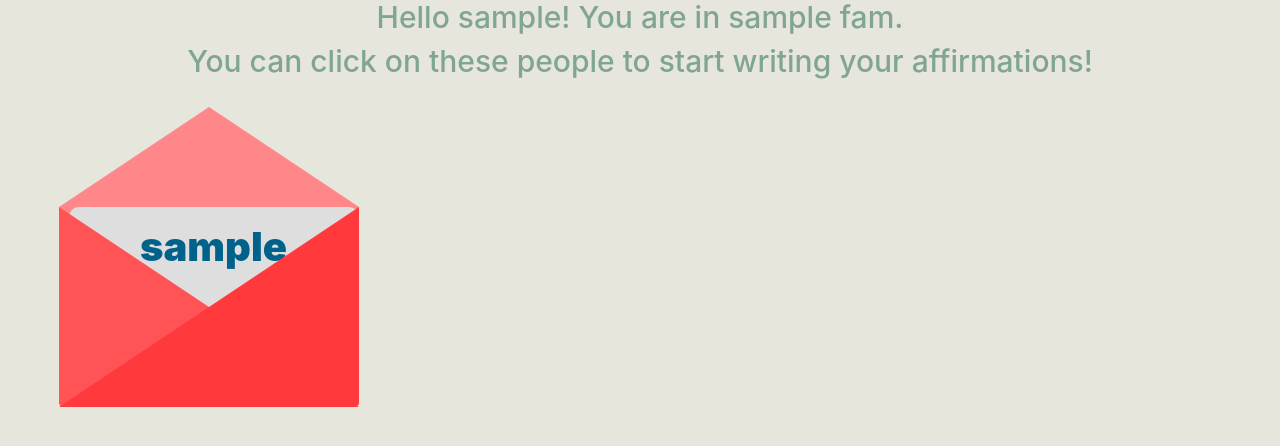
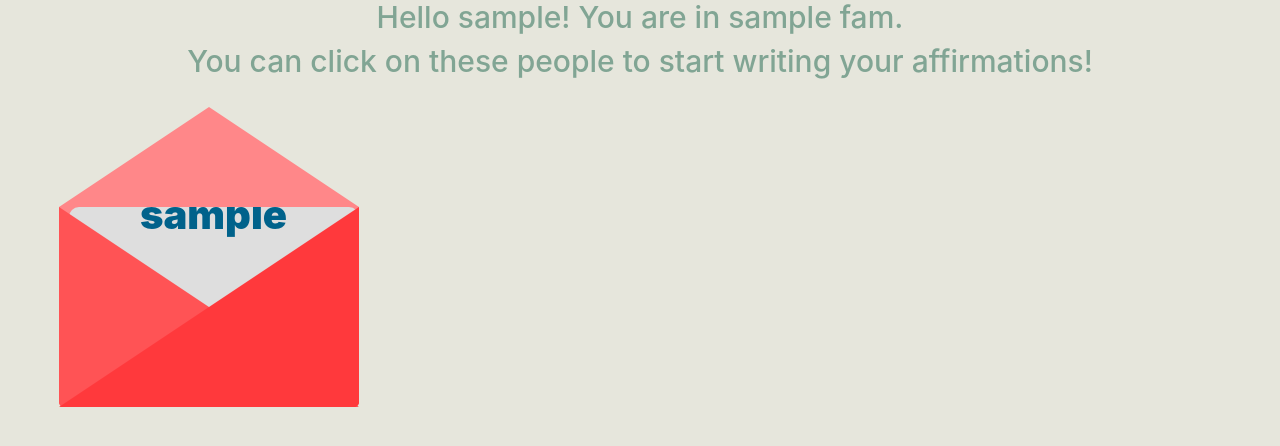
Before and after one commit to aibarrola/AffirmationMessenger, a Flask app: page /gallery in a window 1280 px wide. Shown: the part 190-636 px from the top of the page. Run offline with Flask 2, Linux system fonts and the light colour scheme; the visitor is signed in with stand-in values (Sample User, id 1); data comes from the database, SQL or seed files in the repository; some libraries are stand-ins or nearby versions.

Commit message:
update h1 styling

```diff
--- a/app_folder/static/styles/gallery.css
+++ b/app_folder/static/styles/gallery.css
@@ -84,6 +84,7 @@
   .letterGallery h1{
     position: absolute;
     top: 20%;
+    bottom: 20%;
     left: 50%;
     transform: translate(-50%,-50%);
     font-size: 4em;
```
